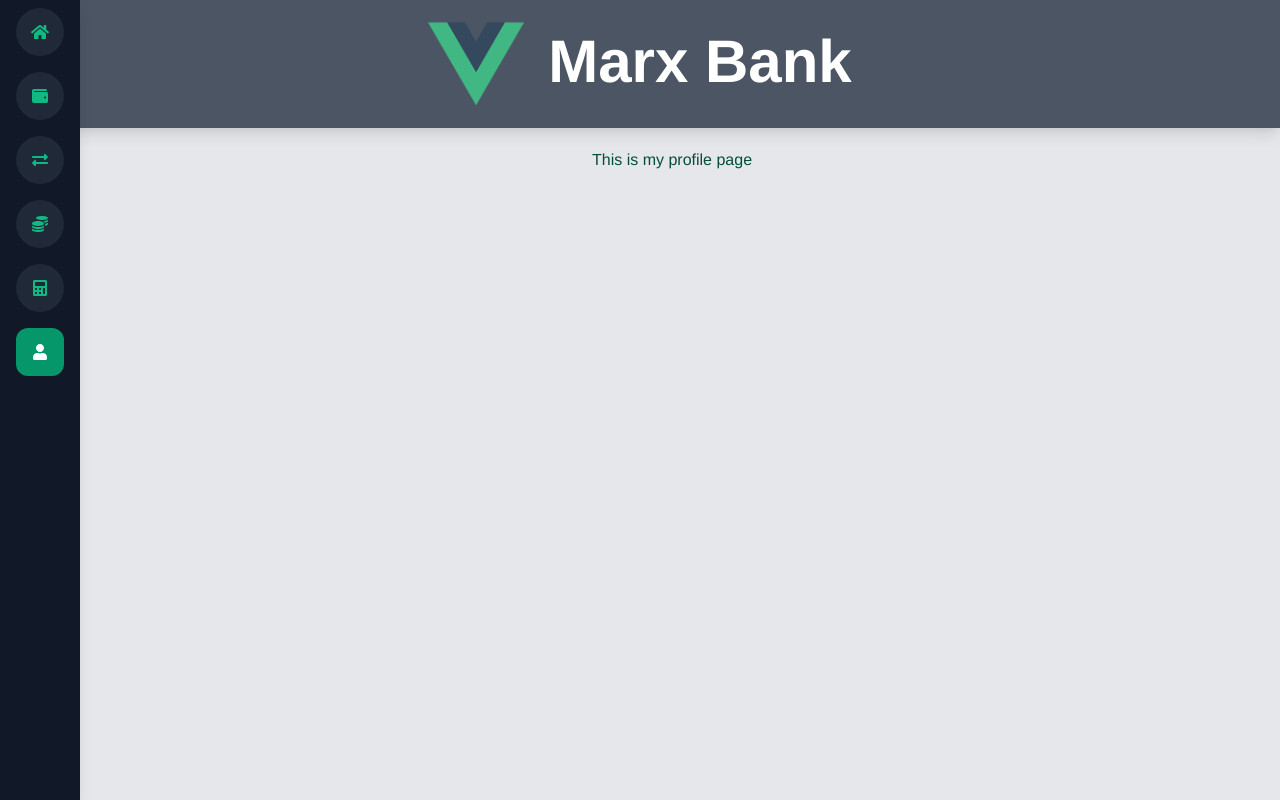
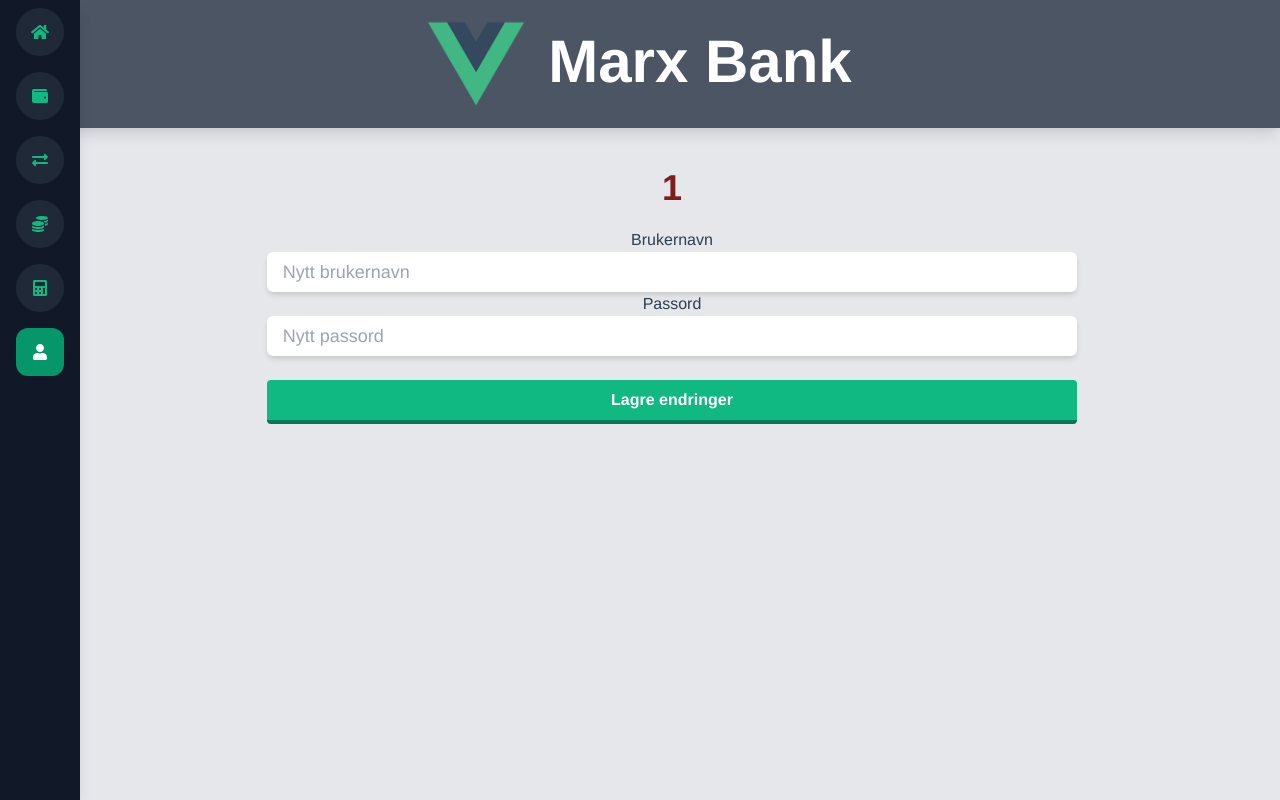
Before and after one commit to eriksalv/marxbank, a Vue app in the folder marxbankvue/: page /myProfile in a window 1280 px wide. Built offline with nearby package versions, Linux system fonts and the light colour scheme.

Commit message:
feat(133): laget profil fane og users modul
TODO: fetch brukere fra api

```diff
--- a/marxbankvue/src/components/AccountForm.vue
+++ b/marxbankvue/src/components/AccountForm.vue
@@ -1,6 +1,6 @@
 <template>
   <div class="w-1/4">
-      <h1 class="font-extrabold text-red-900 text-4xl m-5">Ny konto</h1>
+      <h1 class="title">Ny konto</h1>
       <h1>Kontonavn</h1>
       <input type="text" className="input" placeholder="Ny konto" ref="accountName">
       <h1>Kontotype</h1>
--- a/marxbankvue/src/index.css
+++ b/marxbankvue/src/index.css
@@ -31,6 +31,10 @@
         @apply bg-white border-0 rounded-md text-lg p-4 h-10 w-full focus:outline-none shadow-md;
     }
 
+    .title {
+        @apply font-extrabold text-red-900 text-4xl m-5;
+    }
+
     .select {
         @apply border-0 rounded-md text-lg pl-3 h-10 w-full focus:outline-none shadow-md;
     }
--- a/marxbankvue/src/store/index.ts
+++ b/marxbankvue/src/store/index.ts
@@ -1,7 +1,7 @@
 import { createStore, StoreOptions } from "vuex";
 import { accounts } from "./modules/accounts/index";
 import { transactions } from "./modules/transactions/index";
-import users from "./modules/users";
+import { users } from "./modules/users";
 import { RootState } from "./types";
 
 const store: StoreOptions<RootState> = {
--- a/marxbankvue/src/store/modules/users.ts
+++ /dev/null
@@ -1,14 +0,0 @@
-const state = {};
-
-const getters = {};
-
-const actions = {};
-
-const mutations = {};
-
-export default {
-    state,
-    getters,
-    actions,
-    mutations
-};
--- /dev/null
+++ b/marxbankvue/src/store/modules/users/actions.ts
@@ -0,0 +1,15 @@
+import { RestService } from "@/service/restService";
+import { RootState } from "@/store/types";
+import { ActionTree } from "vuex";
+import { User, UserState } from "./types";
+
+export const actions: ActionTree<UserState, RootState> = {
+  async fetchUsers({ commit }) {
+    //TODO: få tak i token fra auth modul når den er implementert
+    const api = new RestService();
+    const response = await api.get("users");
+    console.log(response);
+    commit("setUsers", response);
+    return response;
+  },
+};
--- /dev/null
+++ b/marxbankvue/src/store/modules/users/getters.ts
@@ -0,0 +1,7 @@
+import { RootState } from "@/store/types";
+import { GetterTree } from "vuex";
+import { User, UserState } from "./types";
+
+export const getters: GetterTree<UserState, RootState> = {
+  currentUser: (state) => (token: string): User | undefined => state.users.find(user => user.token === token),
+};
--- a/marxbankvue/src/store/modules/users/index.ts
+++ b/marxbankvue/src/store/modules/users/index.ts
@@ -0,0 +1,22 @@
+import { RootState } from "@/store/types";
+import { Module } from "vuex";
+import { UserState } from "./types";
+import { getters } from "./getters";
+import { mutations } from "./mutations";
+import { actions } from "./actions";
+
+const state: UserState = {
+  users: [
+    {
+      id: 1,
+      token: "69"
+    },
+  ],
+};
+
+export const users: Module<UserState, RootState> = {
+  state,
+  getters,
+  mutations,
+  actions,
+};
--- /dev/null
+++ b/marxbankvue/src/store/modules/users/mutations.ts
@@ -0,0 +1,8 @@
+import { MutationTree } from "vuex";
+import { User, UserState } from "./types";
+
+export const mutations: MutationTree<UserState> = {
+  setUsers: (state, users: Array<User>) => {
+    state.users = users;
+  },
+};
--- /dev/null
+++ b/marxbankvue/src/store/modules/users/types.ts
@@ -0,0 +1,8 @@
+export interface User {
+    readonly id: number
+    token: string
+}
+
+export interface UserState {
+    users: Array<User>;
+}
--- a/marxbankvue/src/views/MyProfile.vue
+++ b/marxbankvue/src/views/MyProfile.vue
@@ -1,11 +1,27 @@
 <template>
-    <div class="myProfile">
-    <h1 className="text-left text-green-900">This is my profile page</h1>
+  <div class="w-2/3">
+    <h1 class="title">{{ getUserData() }}</h1>
+    <label for="username">Brukernavn</label>
+    <input type="text" id="username" placeholder="Nytt brukernavn" class="input">
+    <label for="password">Passord</label>
+    <input type="password" id="password" placeholder="Nytt passord" class="input">
+    <button class="button">Lagre endringer</button>
   </div>
 </template>
 
 <script>
+import { mapGetters } from 'vuex';
+
 export default {
     name: 'MyProfile',
+    computed: {
+      ...mapGetters(['currentUser'])
+    },
+    methods: {
+      getUserData() {
+        //TODO: fetch bruker fra api
+        return this.$store.getters.currentUser("69").id;
+      },
+    }
 }
 </script>
```
